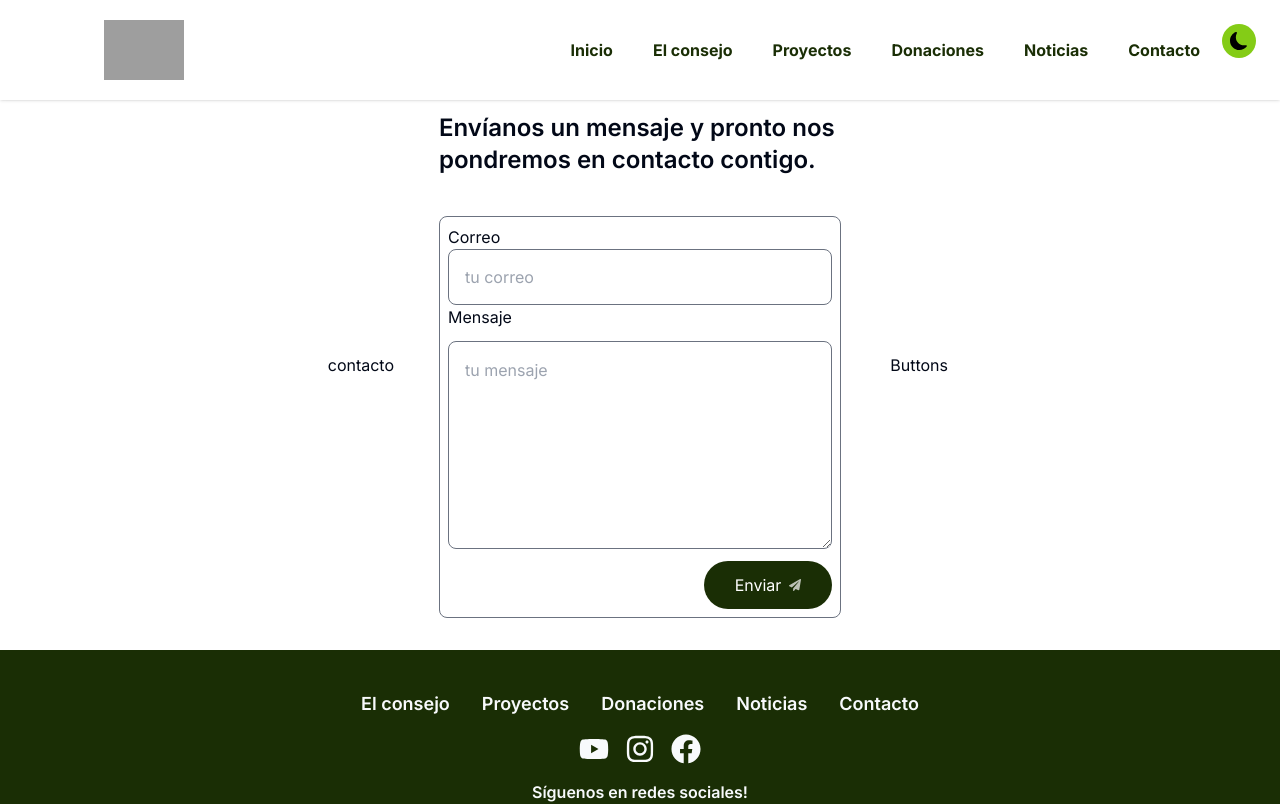
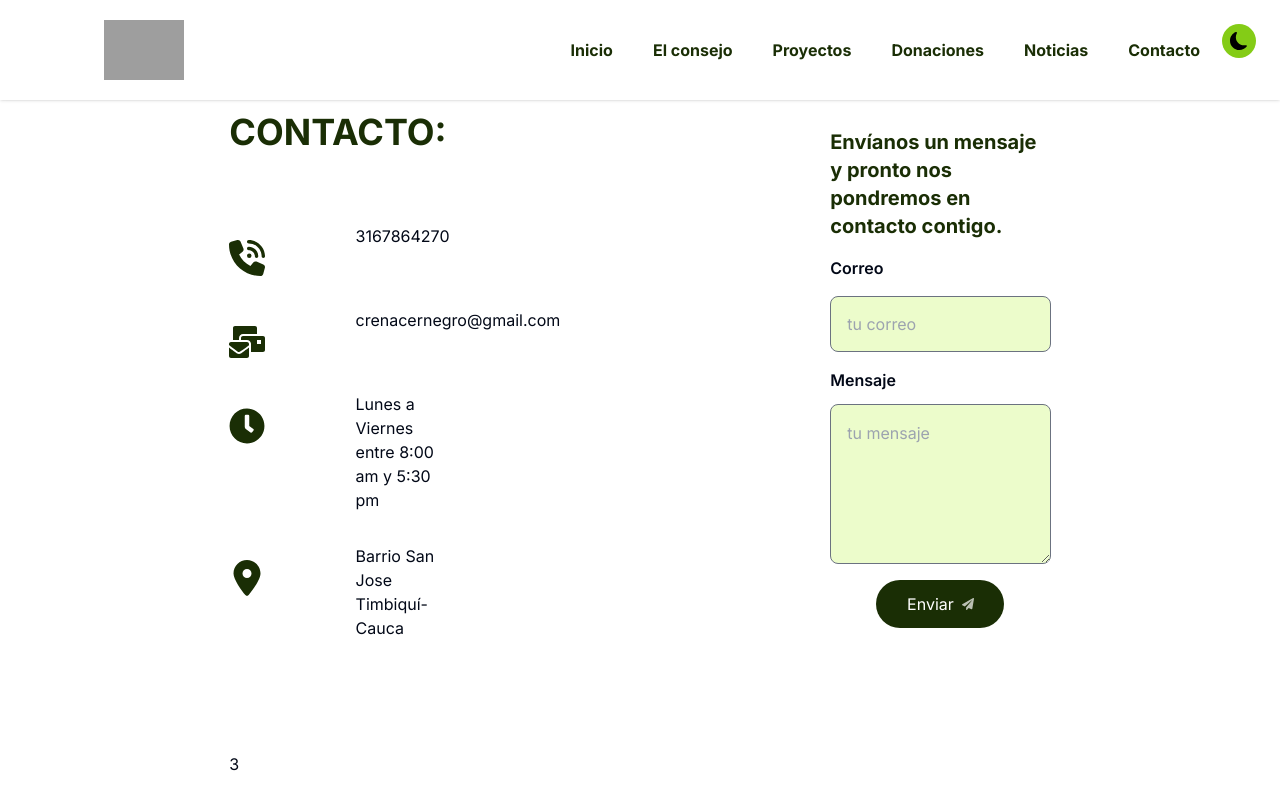
Before and after one commit to crenacernegro/renacer-front, a Next.js app: page /contact in a window 1280 px wide. Shown: the top 804 px of the page. Built offline with nearby package versions, Linux system fonts and the light colour scheme; no server answers; grey boxes are pictures that could not be loaded.

Commit message:
added contact details

```diff
--- a/package.json
+++ b/package.json
@@ -10,6 +10,7 @@
   },
   "dependencies": {
     "@headlessui/react": "^1.7.18",
+    "@radix-ui/react-separator": "^1.0.3",
     "@radix-ui/react-slot": "^1.0.2",
     "@react-email/components": "^0.0.13",
     "@react-email/tailwind": "^0.0.14",
--- a/src/app/(routes)/contact/components/contact-form.tsx
+++ b/src/app/(routes)/contact/components/contact-form.tsx
@@ -10,12 +10,12 @@ const ContactForm = () => {
   return (
     <div>
       <div>
-        <h2 className="text-2xl font-semibold">
+        <h2 className="text-xl font-bold text-lime-950">
           Envíanos un mensaje y pronto nos pondremos en contacto contigo.
         </h2>
       </div>
       <form
-        className="mt-10 flex flex-col dark:text-black border border-gray-500 rounded-lg p-2 w-full"
+        className=" flex flex-col dark:text-black rounded-lg w-full"
         action={async (formData) => {
           const { data, error } = await sendEmail(formData);
 
@@ -27,24 +27,26 @@ const ContactForm = () => {
           toast.success("Correo enviado, muchas gracias!");
         }}
       >
-        <p>Correo</p>
+        <p className="font-semibold mb-4 mt-4">Correo</p>
         <input
-          className="h-14 p-4 rounded-lg border border-gray-500 dark:bg-white dark:bg-opacity-80 dark:focus:bg-opacity-100 transition-all dark:outline-none"
+          className="bg-lime-100 h-14 p-4 rounded-lg border border-gray-500 dark:bg-white dark:bg-opacity-80 dark:focus:bg-opacity-100 transition-all dark:outline-none"
           name="senderEmail"
           type="email"
           required
           maxLength={500}
           placeholder="tu correo"
         />
-        <p>Mensaje</p>
+        <p className="mt-4 font-semibold">Mensaje</p>
         <textarea
-          className="h-52 my-3 rounded-lg border border-gray-500 p-4 dark:bg-white dark:bg-opacity-80 dark:focus:bg-opacity-100 transition-all dark:outline-none"
+          className="bg-lime-100 mb-4 h-40 my-3 rounded-lg border border-gray-500 p-4 dark:bg-white dark:bg-opacity-80 dark:focus:bg-opacity-100 transition-all dark:outline-none"
           name="message"
           placeholder="tu mensaje"
           required
           maxLength={5000}
         />
-        <SubmitBtn />
+        <div className="flex justify-center items-center">
+          <SubmitBtn />
+        </div>
       </form>
     </div>
   );
--- a/src/app/(routes)/contact/components/submit-btn.tsx
+++ b/src/app/(routes)/contact/components/submit-btn.tsx
@@ -8,7 +8,7 @@ export default function SubmitBtn() {
   return (
     <button
       type="submit"
-      className="group flex items-center justify-center ml-16 sm:ms-64 gap-2 h-[3rem] w-[8rem] bg-lime-950 text-white rounded-full outline-none transition-all focus:scale-110 hover:scale-110 hover:bg-gray-950 active:scale-105 dark:bg-white dark:bg-opacity-10 disabled:scale-100 disabled:bg-opacity-65"
+      className="group flex items-center justify-center gap-2 h-[3rem] w-[8rem] bg-lime-950 text-white rounded-full outline-none transition-all focus:scale-110 hover:scale-110 hover:bg-gray-950 active:scale-105 dark:bg-white dark:bg-opacity-10 disabled:scale-100 disabled:bg-opacity-65"
       disabled={pending}
     >
       {pending ? (
--- a/src/app/(routes)/contact/page.tsx
+++ b/src/app/(routes)/contact/page.tsx
@@ -1,14 +1,50 @@
 import ContactForm from "./components/contact-form";
+import { FaPhoneVolume } from "react-icons/fa6";
+import { FaMailBulk } from "react-icons/fa";
+import { FaClock } from "react-icons/fa";
+import { FaLocationDot } from "react-icons/fa6";
+import { Separator } from "@/components/ui/separator";
 
 const ContactPage = () => {
   return (
-    <div className="mt-24 mb-4 grid grid-cols-1 gap-4 w-2/3 m-auto p-4 md:grid md:grid-cols-3">
-      <h1 className="flex items-center justify-center">contacto</h1>
-      <h1 className="flex items-center justify-center">
-        <ContactForm />
-      </h1>
-      <h1 className="flex items-center justify-center">Buttons</h1>
-    </div>
+    <>
+      <div className="mt-24 mb-4 grid grid-cols-1 gap-x-20 w-2/3 m-auto p-4 md:grid md:grid-cols-3 md:gap-20">
+        <div className="mb-8">
+          <p className="text-4xl font-bold text-lime-950 mb-4">CONTACTO:</p>
+          <br />
+          <div className="grid grid-cols-2 gap-8 mt-8">
+            <FaPhoneVolume
+              className="text-4xl text-lime-950"
+              style={{ marginTop: "1rem" }}
+            />
+            <div className="">3167864270</div>
+            <FaMailBulk
+              className="text-4xl text-lime-950"
+              style={{ marginTop: "1rem" }}
+            />
+            <div>crenacernegro@gmail.com</div>
+            <FaClock
+              className="text-4xl text-lime-950"
+              style={{ marginTop: "1rem" }}
+            />
+            <div>Lunes a Viernes entre 8:00 am y 5:30 pm</div>
+            <FaLocationDot
+              className="text-4xl text-lime-950"
+              style={{ marginTop: "1rem" }}
+            />
+            <div>
+              <p>Barrio San Jose</p>
+              <p>Timbiquí-Cauca</p>
+            </div>
+          </div>
+        </div>
+        <br />
+        <div className="mt-4">
+          <ContactForm />
+        </div>
+        <div>3</div>
+      </div>
+    </>
   );
 };
 
--- a/src/app/(routes)/project/[projectId]/page.tsx
+++ b/src/app/(routes)/project/[projectId]/page.tsx
@@ -1,9 +1,7 @@
 import getProject from "../../../../actions/get-project";
-import getProjects from "../../../../actions/get-projects";
 
 import Container from "../../../components/ui/container";
 import Gallery from "../../../components/gallery";
-import ProjectList from "../components/project-list";
 
 export const revalidate = 0;
 interface ProjectPageProps {
--- /dev/null
+++ b/src/components/ui/separator.tsx
@@ -0,0 +1,31 @@
+"use client"
+
+import * as React from "react"
+import * as SeparatorPrimitive from "@radix-ui/react-separator"
+
+import { cn } from "@/lib/utils"
+
+const Separator = React.forwardRef<
+  React.ElementRef<typeof SeparatorPrimitive.Root>,
+  React.ComponentPropsWithoutRef<typeof SeparatorPrimitive.Root>
+>(
+  (
+    { className, orientation = "horizontal", decorative = true, ...props },
+    ref
+  ) => (
+    <SeparatorPrimitive.Root
+      ref={ref}
+      decorative={decorative}
+      orientation={orientation}
+      className={cn(
+        "shrink-0 bg-border",
+        orientation === "horizontal" ? "h-[1px] w-full" : "h-full w-[1px]",
+        className
+      )}
+      {...props}
+    />
+  )
+)
+Separator.displayName = SeparatorPrimitive.Root.displayName
+
+export { Separator }
```
Also changed, not shown: types.ts (+7 -0 lines), 1 other file (tests, documents, lock files or other folders).
